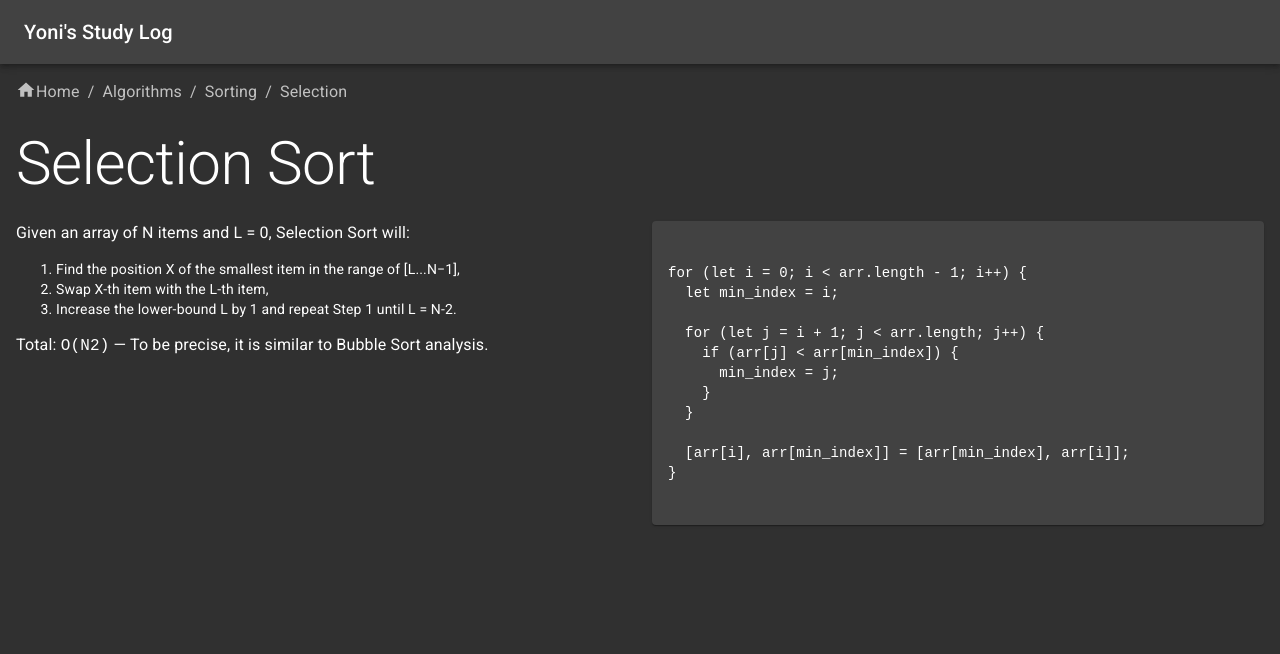
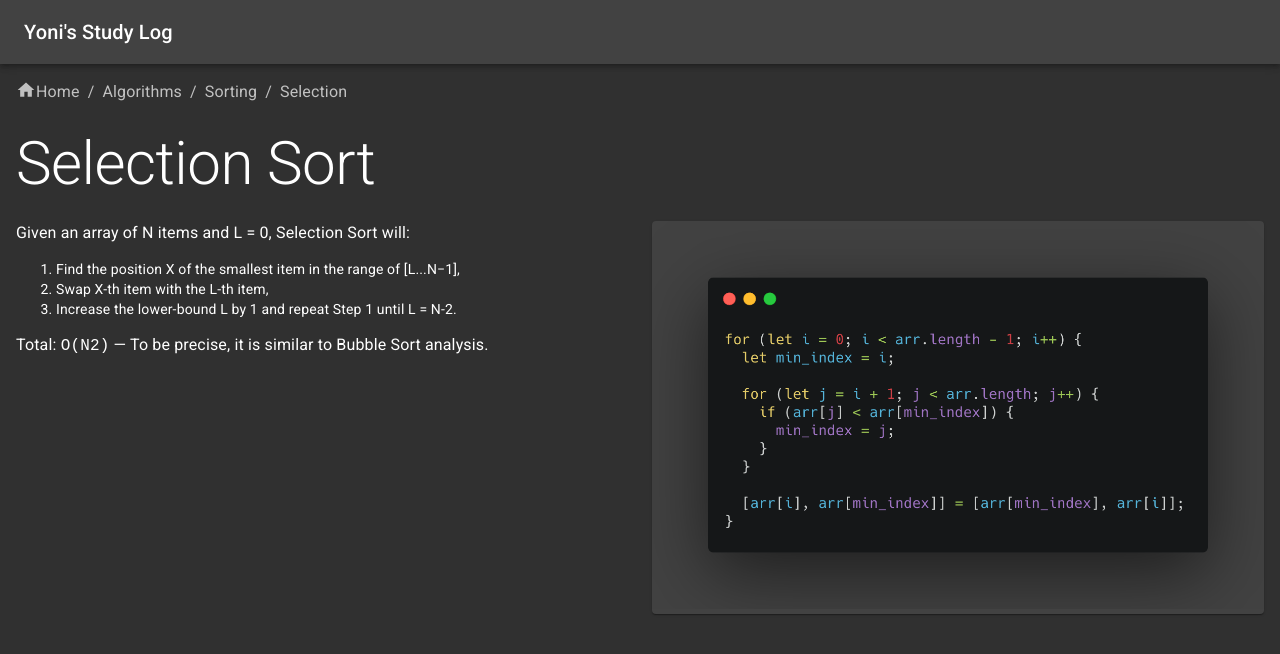
Before and after one commit to yoniakabecky/study-log, a Next.js app: page /algorithms/sorting/selection in a window 1280 px wide. Shown: the top 654 px of the page. Built offline with nearby package versions, Linux system fonts and the light colour scheme.

Commit message:
Add Image (code image)

```diff
--- a/algorithms/selectionSort.ts
+++ b/algorithms/selectionSort.ts
@@ -11,18 +11,3 @@ export default function selectionSort<Value>(arr: Value[]) {
     [arr[i], arr[min_index]] = [arr[min_index], arr[i]];
   }
 }
-
-export const sampleCode = `
-for (let i = 0; i < arr.length - 1; i++) {
-  let min_index = i;
-
-  for (let j = i + 1; j < arr.length; j++) {
-    if (arr[j] < arr[min_index]) {
-      min_index = j;
-    }
-  }
-
-  [arr[i], arr[min_index]] = [arr[min_index], arr[i]];
-}
-
-`;
--- /dev/null
+++ b/components/CodeImg.tsx
@@ -0,0 +1,17 @@
+import React, { ReactElement } from 'react'
+import styled from 'styled-components'
+
+interface Props {
+  src: string;
+  alt: string;
+}
+
+export default function CodeImg({src, alt, ...props}: Props): ReactElement {
+  return (
+    <Root src={src} alt={alt} {...props} />
+  )
+}
+
+const Root = styled.img`
+  width: 100%;
+`;
--- a/pages/algorithms/sorting/selection.tsx
+++ b/pages/algorithms/sorting/selection.tsx
@@ -1,10 +1,10 @@
 import Grid from "@material-ui/core/Grid";
+import Paper from "@material-ui/core/Paper";
 import Typography from "@material-ui/core/Typography";
-import Paper from "@material-ui/core/Paper";
 import { useRouter } from "next/router";
 import React, { ReactElement } from "react";
 
-import { sampleCode } from "@@/algorithms/selectionSort";
+import CodeImg from "@@/components/CodeImg";
 import Layout from "@@/components/Layout";
 import LinkedBreadcrumbs from "@@/components/LinkedBreadcrumbs";
 
@@ -45,11 +45,8 @@ export default function SelectionSortPage({}: Props): ReactElement {
         </Grid>
 
         <Grid item xs={12} sm={6}>
-          <Paper style={{ padding: "0.5rem 1rem" }}>
-            {/* {selectionSort([29, 10, 14, 37, 13])} */}
-            <pre>
-              <code>{sampleCode}</code>
-            </pre>
+          <Paper>
+            <CodeImg src="/assets/selectionCode.png" alt="code" />
           </Paper>
         </Grid>
       </Grid>
```
Also changed, not shown: algorithms/bubbleSort.ts (+3 -24 lines), pages/algorithms/sorting/bubble.tsx (+5 -6 lines), public/assets/bubbleCode.png (added), public/assets/selectionCode.png (added).
